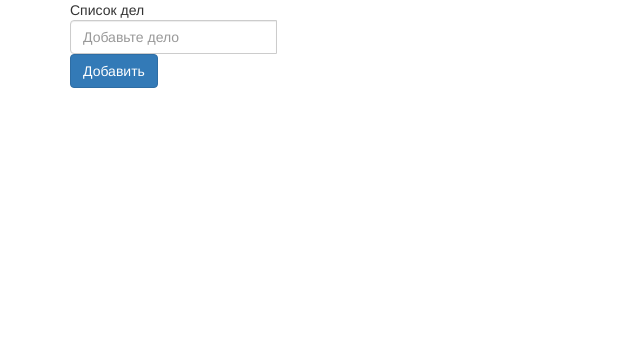
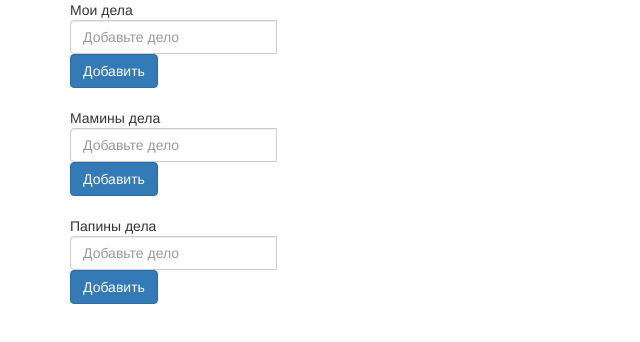
Before and after one commit to Yogurt7v/ToDoList, a plain HTML site: page index.html in a window 1280 px wide. Shown: the whole page, without its empty margins (0-640 px from the left). Drawn offline with nearby package versions, Linux system fonts and the light colour scheme.

Commit message:
Three types

```diff
--- a/index.html
+++ b/index.html
@@ -17,6 +17,8 @@
     <script defer src="/main.js"></script>
   </head>
   <body>
-    <div id="todo-app" class="container"></div>
+    <div id="my-todos" class="container mb-5"></div>
+    <div id="mom-todos" class="container mb-5"></div>
+    <div id="dad-todos" class="container"></div>
   </body>
 </html>
--- a/main.js
+++ b/main.js
@@ -1,6 +1,6 @@
 (function () {
   function createAppTitle(title) {
-    let appTitle = document.createElement("h2");
+    let appTitle = document.createElement("h3");
     appTitle.innerHTML = title;
     return title;
   }
@@ -66,10 +66,8 @@
     };
   }
 
-  document.addEventListener("DOMContentLoaded", function () {
-    let container = document.getElementById("todo-app");
-
-    let todoAppTitle = createAppTitle("Список дел");
+  function createTodoApp(container, title = "Список дел") {
+    let todoAppTitle = createAppTitle(title);
     let todoItemForm = createToDoItemForm();
     let todoList = createToDOList();
     let todoItems = [
@@ -102,5 +100,11 @@
       todoList.append(todoItem.item);
       todoItemForm.input.value = "";
     });
+  }
+
+  document.addEventListener("DOMContentLoaded", function () {
+    createTodoApp(document.getElementById("my-todos"), "Мои дела");
+    createTodoApp(document.getElementById("mom-todos"), "Мамины дела");
+    createTodoApp(document.getElementById("dad-todos"), "Папины дела");
   });
 })();
```
